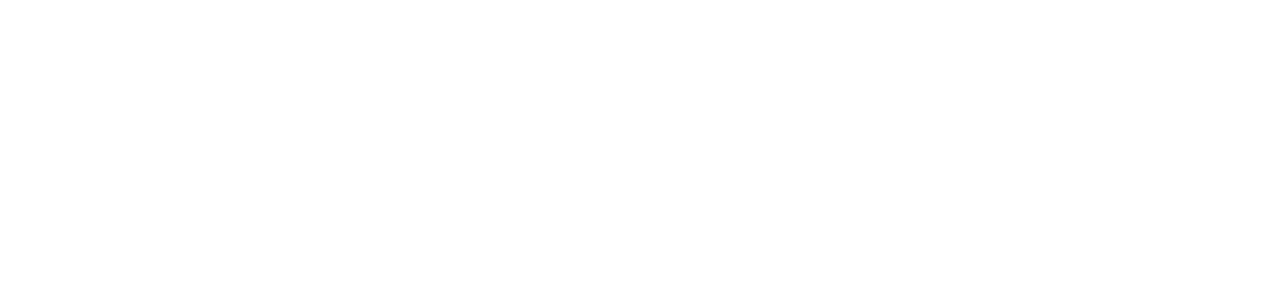
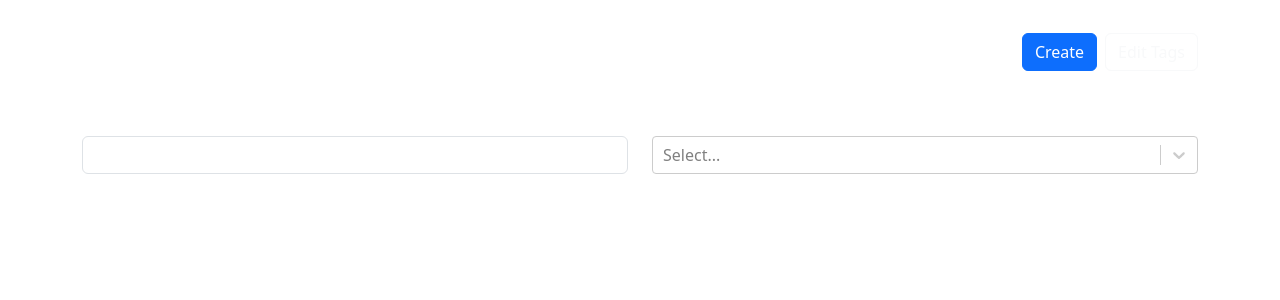
Before and after one commit to Kcounts93/react-category-notes-app, a React app: page / in a window 1280 px wide. Shown: the top 300 px of the page. Built offline with nearby package versions, Linux system fonts and the light colour scheme; the HTML template or start-up script is replaced by a standard one.

Commit message:
notes form search

```diff
--- a/src/App.tsx
+++ b/src/App.tsx
@@ -58,7 +58,7 @@
   return (
     <Container className="my-4 text-white">
   <Routes>
-    <Route path="/" element={<NoteList />} />
+    <Route path="/" element={<NoteList availableTags={tags} />} />
     <Route path="/new" element={ <NewNote onSubmit={onCreateNote} onAddTag={addTag} availableTags={tags} />} />
     <Route path="/:id">
       <Route index element={<h1>Show</h1>} />
--- a/src/NoteList.tsx
+++ b/src/NoteList.tsx
@@ -1,3 +1,60 @@
-export function NoteList() {
-    return <h1>List</h1>
+import { useState } from "react"
+import { Row, Col, Stack, Button, Form } from "react-bootstrap";
+import { Link } from "react-router-dom";
+import  ReactSelect from "react-select"
+import { Tag } from "./App"
+
+type NoteListProps = {
+    availableTags : Tag[]
 }
+
+export function NoteList({ availableTags }: NoteListProps) {
+    const [selectedTags, setSelectedTags] = useState<Tag[]>([])
+    const [title, setTitle] = useState("")
+    return <>
+    <Row className="align-items-center mb-4">
+        <Col><h1>Notes</h1></Col>
+        <Col xs="auto">
+            <Stack gap={2} direction="horizontal">
+                <Link to="/new">
+                    <Button variant="primary">Create</Button>
+                </Link>
+                <Button variant="outline-light">Edit Tags</Button>
+            </Stack>
+        </Col>
+    </Row>
+    <Form>
+        <Row className="mb-4">
+            <Col>
+            <Form.Group controlId="title">
+                <Form.Label>Title</Form.Label>
+                <Form.Control
+                type="text"
+                value={title}
+                onChange={e => setTitle(e.target.value)} />
+            </Form.Group>
+            </Col>
+            <Col>
+                <Form.Group controlId="tags">
+                    <Form.Label>Tags</Form.Label>
+                    <ReactSelect
+                        value={selectedTags.map(tag => {
+                        return { label: tag.label, value: tag.id }
+                        })}
+                        options={availableTags.map(tag => {
+                        return { label: tag.label, value: tag.id}
+                        })}
+                        onChange={tags => {
+                        setSelectedTags(
+                            tags.map(tag => {
+                            return { label: tag.label, id: tag.value }
+                        })
+                        )
+                    }}
+                    isMulti />
+                </Form.Group>
+            </Col>
+        </Row>
+    </Form>
+    </>
+}
```
